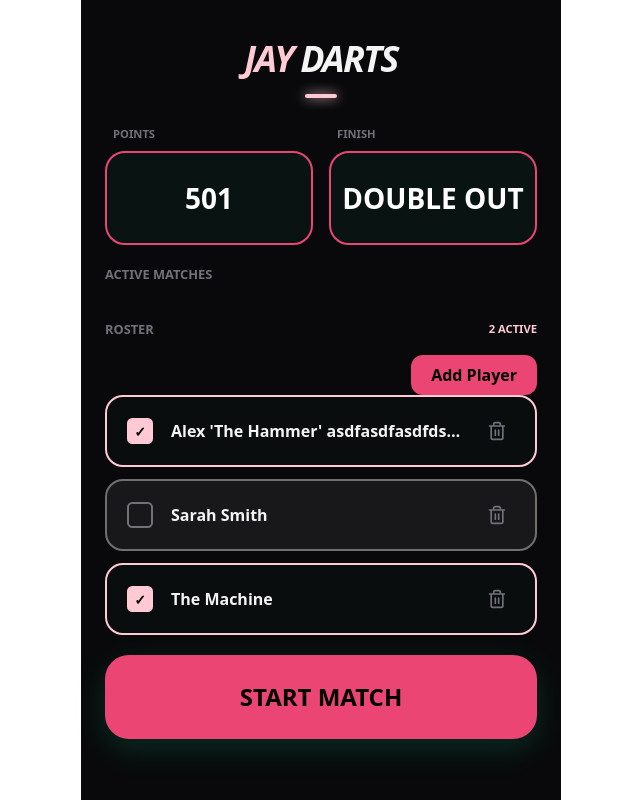
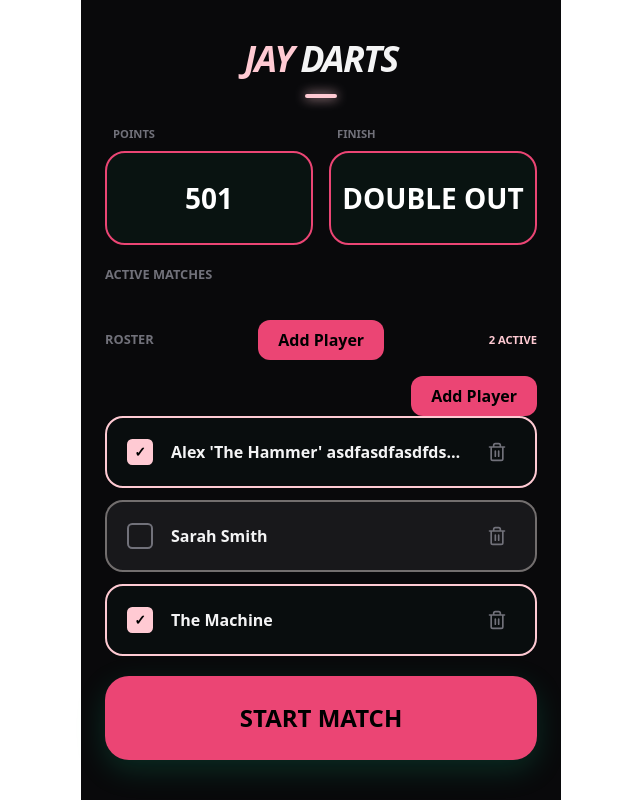
Before and after one commit to milauuu/dart, a Vue app: page / in a window 1280 px wide. Shown: the whole page, without its empty margins (319-959 px from the left). Built offline with nearby package versions, Linux system fonts and the light colour scheme.

Commit message:
refactor: `Home.vue`: moving the addplayer-button

```diff
--- a/src/components/Home.vue
+++ b/src/components/Home.vue
@@ -331,6 +331,23 @@ function startGame() {
             >
                 ROSTER
             </h2>
+
+            <!--Add Player Button-->
+            <button
+                @click="addPlayerToList"
+                style="
+                    align-self: flex-end;
+                    background: #EB4574;
+                    color: black;
+                    border: none;
+                    font-weight: 900;
+                    padding: 0.5rem 1.25rem;
+                    border-radius: 12px;
+                    cursor: pointer;
+                "
+            >
+            Add Player
+            </button>
             <span
                 style="
                     font-size: 0.7rem;
```
